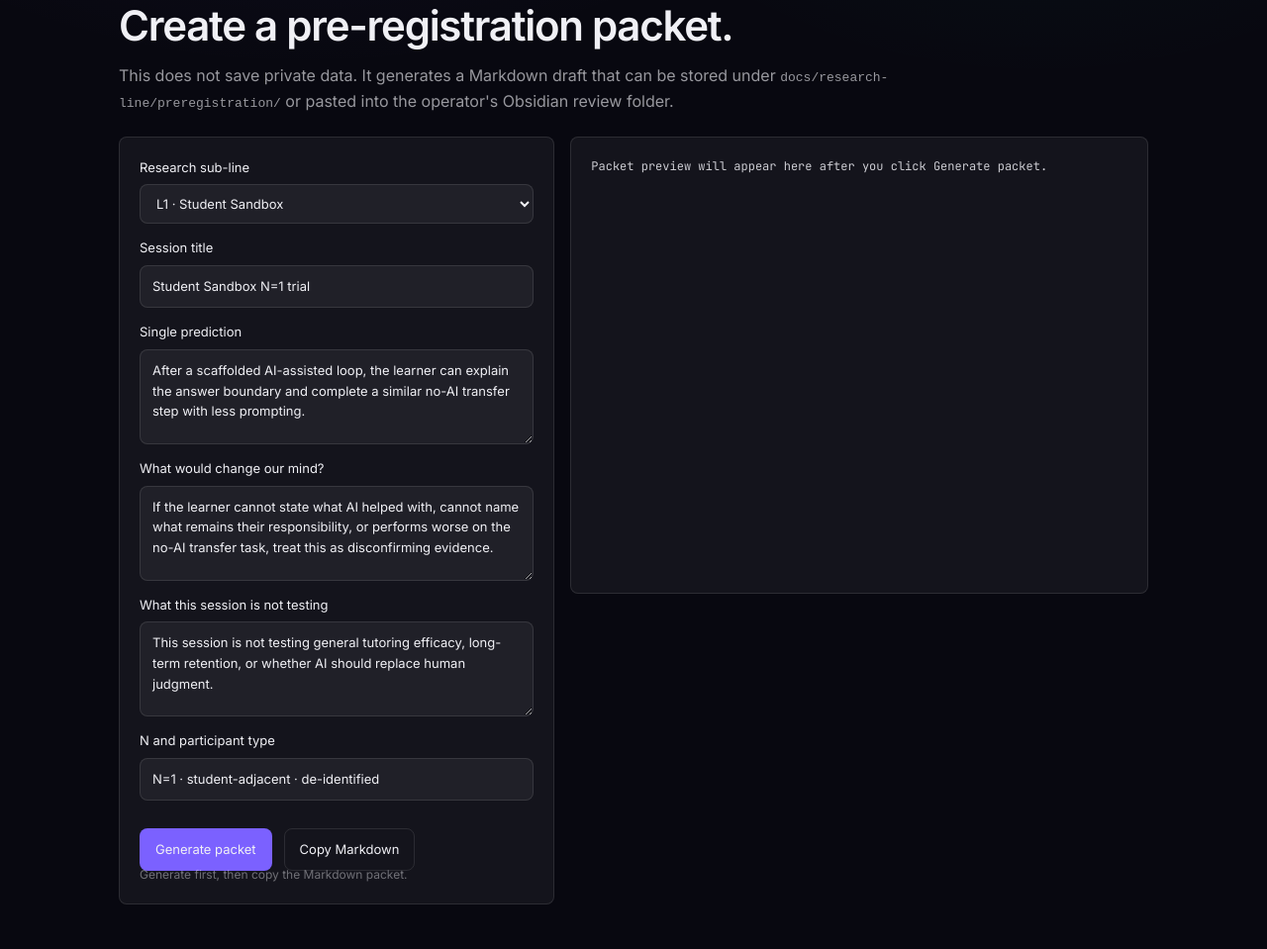
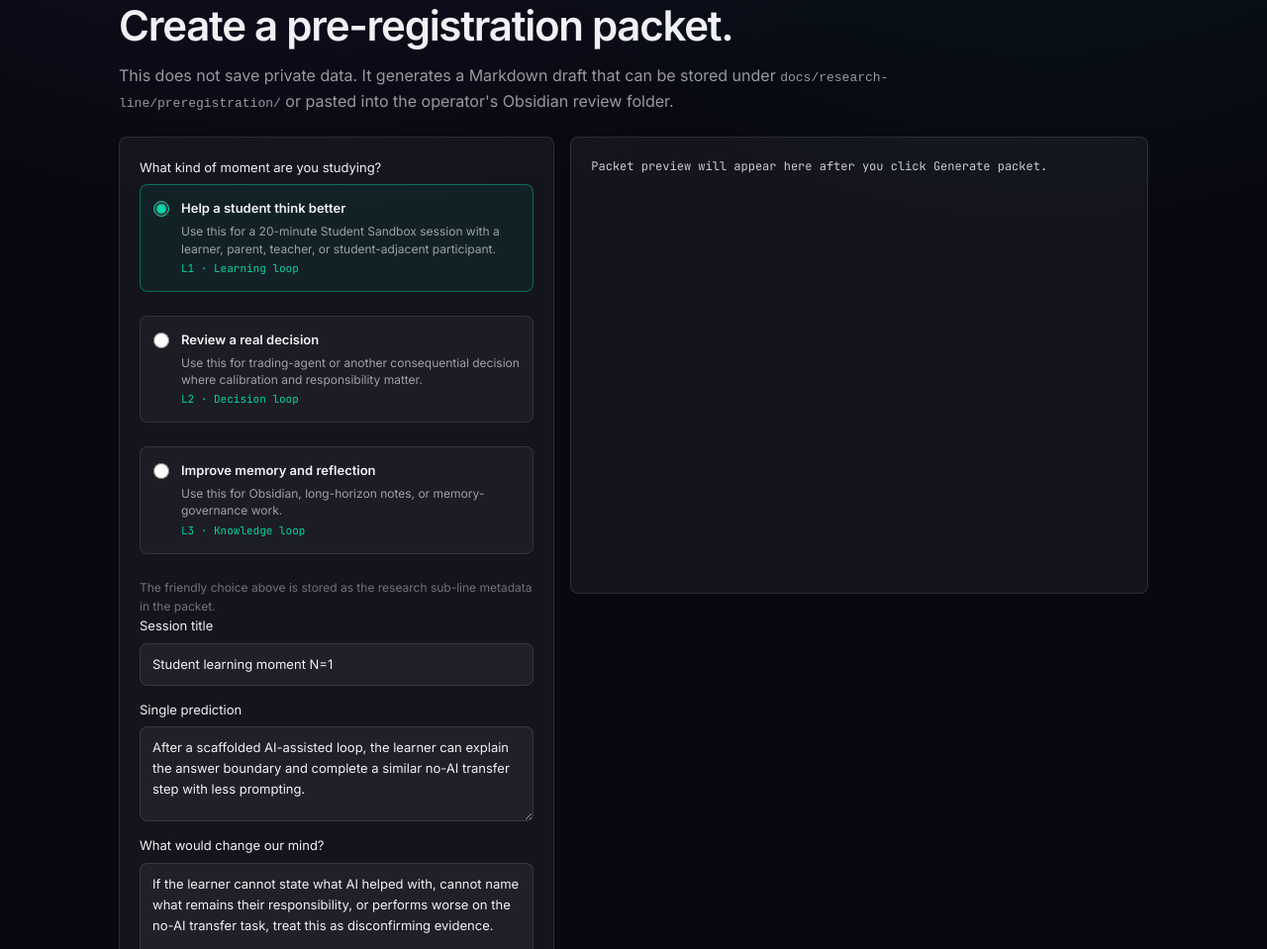
Before and after one commit to jupiturliu/nous-os, a website: page demo/research-pipeline.html in a window 1280 px wide. Shown: the part 1000-1959 px from the top of the page at 99% size. Drawn offline with Linux system fonts and the light colour scheme.

Commit message:
Make research pipeline scenario selection user centered

```diff
--- a/demo/research-pipeline.html
+++ b/demo/research-pipeline.html
@@ -142,6 +142,36 @@
   }
   .card, .output { padding: 20px; }
   label { display: grid; gap: 7px; margin-bottom: 14px; color: var(--text); font-size: 13px; }
+  fieldset {
+    border: 0;
+    display: grid;
+    gap: 10px;
+    margin-bottom: 16px;
+  }
+  legend {
+    color: var(--text);
+    font-size: 13px;
+    margin-bottom: 7px;
+  }
+  .scenario-option {
+    display: grid;
+    grid-template-columns: auto minmax(0, 1fr);
+    gap: 12px;
+    align-items: start;
+    padding: 13px;
+    border: 1px solid var(--border);
+    border-radius: 8px;
+    background: rgba(255,255,255,0.035);
+    cursor: pointer;
+  }
+  .scenario-option:has(input:checked) {
+    border-color: rgba(0,212,170,0.42);
+    background: rgba(0,212,170,0.07);
+  }
+  .scenario-option input { width: 16px; min-height: 16px; margin-top: 3px; accent-color: var(--green); }
+  .scenario-title { display: block; color: var(--text); font-weight: 600; margin-bottom: 4px; }
+  .scenario-text { display: block; color: var(--muted); font-size: 12px; line-height: 1.45; }
+  .scenario-meta { color: var(--green); font-family: 'JetBrains Mono', monospace; font-size: 11px; }
   input, select, textarea {
     width: 100%;
     min-height: 40px;
@@ -245,17 +275,52 @@
 
     <div class="workspace">
       <form class="card" id="pipeline-form">
-        <label>
-          Research sub-line
-          <select id="subline">
-            <option value="L1 · Learning loop · Student Sandbox">L1 · Student Sandbox</option>
-            <option value="L2 · Decision loop · trading-agent">L2 · Trading decision loop</option>
-            <option value="L3 · Knowledge loop · Obsidian memory">L3 · Personal knowledge loop</option>
-          </select>
-        </label>
+        <fieldset>
+          <legend>What kind of moment are you studying?</legend>
+          <label class="scenario-option">
+            <input type="radio" name="scenario" value="L1 · Learning loop · Student Sandbox" checked
+              data-title="Student learning moment N=1"
+              data-sample="N=1 · student-adjacent · de-identified"
+              data-prediction="After a scaffolded AI-assisted loop, the learner can explain the answer boundary and complete a similar no-AI transfer step with less prompting."
+              data-revision="If the learner cannot state what AI helped with, cannot name what remains their responsibility, or performs worse on the no-AI transfer task, treat this as disconfirming evidence."
+              data-not-testing="This session is not testing general tutoring efficacy, long-term retention, or whether AI should replace human judgment.">
+            <span>
+              <span class="scenario-title">Help a student think better</span>
+              <span class="scenario-text">Use this for a 20-minute Student Sandbox session with a learner, parent, teacher, or student-adjacent participant.</span>
+              <span class="scenario-meta">L1 · Learning loop</span>
+            </span>
+          </label>
+          <label class="scenario-option">
+            <input type="radio" name="scenario" value="L2 · Decision loop · trading-agent"
+              data-title="Decision review moment N=1"
+              data-sample="N=1 · decision review · de-identified"
+              data-prediction="After an AI-assisted decision review, the human can defend the decision boundary, name what evidence changed their confidence, and separate AI suggestion from final responsibility."
+              data-revision="If the review increases confidence without better evidence, hides the human decision boundary, or makes the human less able to explain the final call, treat this as disconfirming evidence."
+              data-not-testing="This session is not testing trading performance, financial advice, or whether AI should make live decisions.">
+            <span>
+              <span class="scenario-title">Review a real decision</span>
+              <span class="scenario-text">Use this for trading-agent or another consequential decision where calibration and responsibility matter.</span>
+              <span class="scenario-meta">L2 · Decision loop</span>
+            </span>
+          </label>
+          <label class="scenario-option">
+            <input type="radio" name="scenario" value="L3 · Knowledge loop · Obsidian memory"
+              data-title="Memory and reflection moment N=1"
+              data-sample="N=1 · personal knowledge review · de-identified"
+              data-prediction="After reviewing a small memory or note cluster with AI, the human can produce a clearer reflection, identify stale assumptions, and decide what should be remembered, challenged, or forgotten."
+              data-revision="If the AI summary makes the human less specific, preserves stale assumptions, or encourages unreviewed personalization, treat this as disconfirming evidence."
+              data-not-testing="This session is not testing generic note-taking productivity, private identity inference, or fully automated memory management.">
+            <span>
+              <span class="scenario-title">Improve memory and reflection</span>
+              <span class="scenario-text">Use this for Obsidian, long-horizon notes, or memory-governance work.</span>
+              <span class="scenario-meta">L3 · Knowledge loop</span>
+            </span>
+          </label>
+        </fieldset>
+        <div class="hint">The friendly choice above is stored as the research sub-line metadata in the packet.</div>
         <label>
           Session title
-          <input id="title" value="Student Sandbox N=1 trial" autocomplete="off">
+          <input id="title" value="Student learning moment N=1" autocomplete="off">
         </label>
         <label>
           Single prediction
@@ -300,7 +365,6 @@
 
 <script>
   const fields = {
-    subline: document.getElementById('subline'),
     title: document.getElementById('title'),
     prediction: document.getElementById('prediction'),
     revision: document.getElementById('revision'),
@@ -318,13 +382,29 @@
     return value.toLowerCase().replace(/[^a-z0-9]+/g, '-').replace(/^-|-$/g, '') || 'research-session';
   }
 
+  function selectedScenario() {
+    return document.querySelector('input[name="scenario"]:checked');
+  }
+
+  function applyScenarioDefaults(event) {
+    const scenario = event.currentTarget;
+    fields.title.value = scenario.dataset.title;
+    fields.prediction.value = scenario.dataset.prediction;
+    fields.revision.value = scenario.dataset.revision;
+    fields.notTesting.value = scenario.dataset.notTesting;
+    fields.sample.value = scenario.dataset.sample;
+    output.textContent = 'Packet preview will appear here after you click Generate packet.';
+    status.textContent = 'Scenario updated. Generate a fresh Markdown packet when ready.';
+  }
+
   function buildPacket() {
     const title = fields.title.value.trim() || 'NOUS OS research session';
     const slug = `${todayIso()}-${slugify(title)}`;
+    const scenario = selectedScenario();
     return `---
 title: "${title}"
 session_id: ${slug}
-sub_line: "${fields.subline.value}"
+sub_line: "${scenario.value}"
 sample: "${fields.sample.value.trim()}"
 status: draft
 review_index_row: docs/research-line/session-review-index.md#session-ledger
@@ -376,6 +456,9 @@ Run the bounded session, export a de-identified review packet, update the ledger
     status.textContent = `Generated "${title}" locally at ${time}.`;
   }
 
+  document.querySelectorAll('input[name="scenario"]').forEach((input) => {
+    input.addEventListener('change', applyScenarioDefaults);
+  });
   document.getElementById('generate').addEventListener('click', renderPacket);
   document.getElementById('copy').addEventListener('click', async () => {
     if (!output.textContent.trim() || output.textContent.includes('Packet preview will appear here')) renderPacket();
```
Also changed, not shown: 1 other file.
